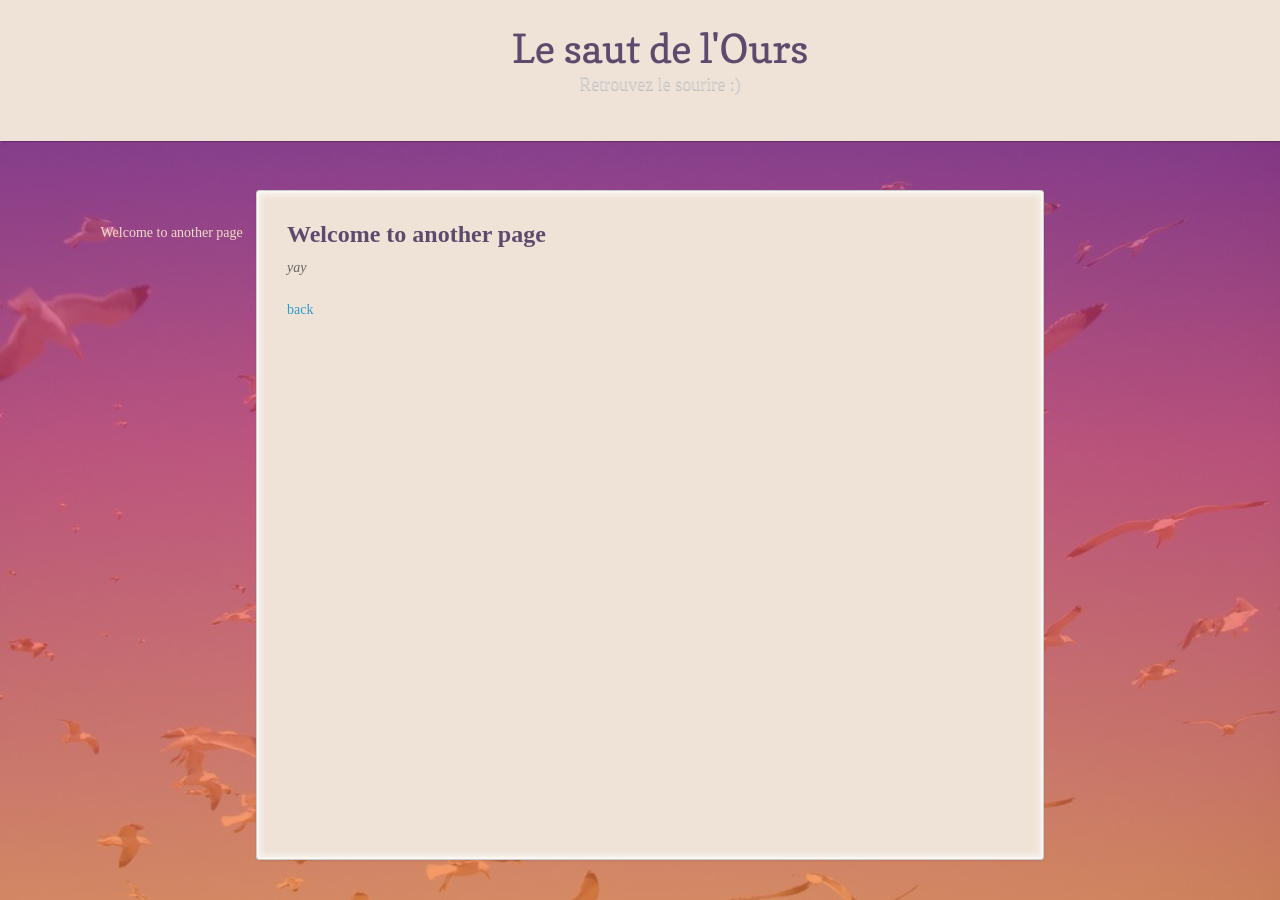
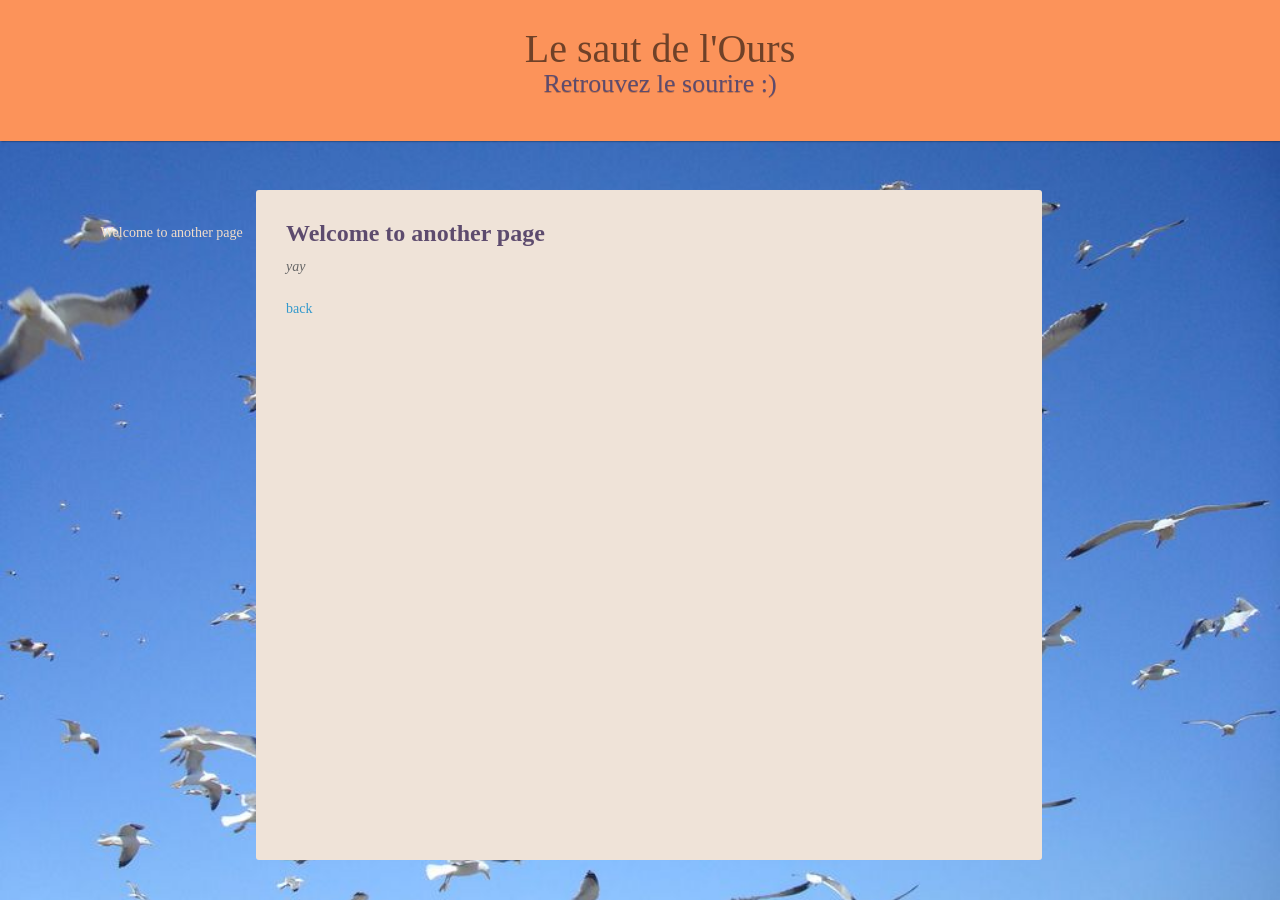
Before and after one commit to energetique/nettoyage, a Jekyll site: the page built from another-page.md, in a window 1280 px wide. Built offline with Jekyll 4.4.1, drawn with Linux system fonts in a browser that asks for light colours; some web fonts are replaced; our own code applies the rules of GitHub Pages for plain Markdown files.

Commit message:
modif style

```diff
--- a/_layouts/default.html
+++ b/_layouts/default.html
@@ -15,7 +15,7 @@
 
   </head>
   <body>
-      <div class="gradient"></div>
+      <div class=""></div>
       <header>
         <h1>{{ site.title | default: site.github.repository_name }}</h1>
         <p>{{ site.description | default: site.github.project_tagline }}</p>
--- a/assets/css/style.scss
+++ b/assets/css/style.scss
@@ -18,11 +18,16 @@ body {
   background-size: cover;
 }
 header {
-  background: #efe3d8;
+  background: #FC935A;
 }
 header h1 {
+  font: 40px/48px 'Volkhov', serif;
   text-shadow: none;
-  color: #5d4b6e;
+  color: #6F4128;
+}
+header p {
+	color: #5d4b6e;
+	font-size: 26px;
 }
 .wrapper {
   width: 60%;
@@ -30,6 +35,10 @@ header h1 {
 .main {
   background: rgb(239, 227, 216);
   width: 94.5%;
+}
+section {
+  box-shadow: none;
+  border: none;
 }
 .main img {
   width: 45%;
@@ -57,8 +66,9 @@ nav ul a {
   width: 100%;
   height: 100%;
   background: #8A2387;
-  background: -webkit-linear-gradient(to right, #F27121, #E94057, #8A2387);
-  background: linear-gradient(to top, #F27121, #E94057, #8A2387);
+  background: -webkit-linear-gradient(to bottom, #6F4128, #FC935A);
+  background: linear-gradient(to bottom, #6F4128, #FC935A);
   opacity: 0.7;
   top: 0;
+  mix-blend-mode: color;
 }
```
